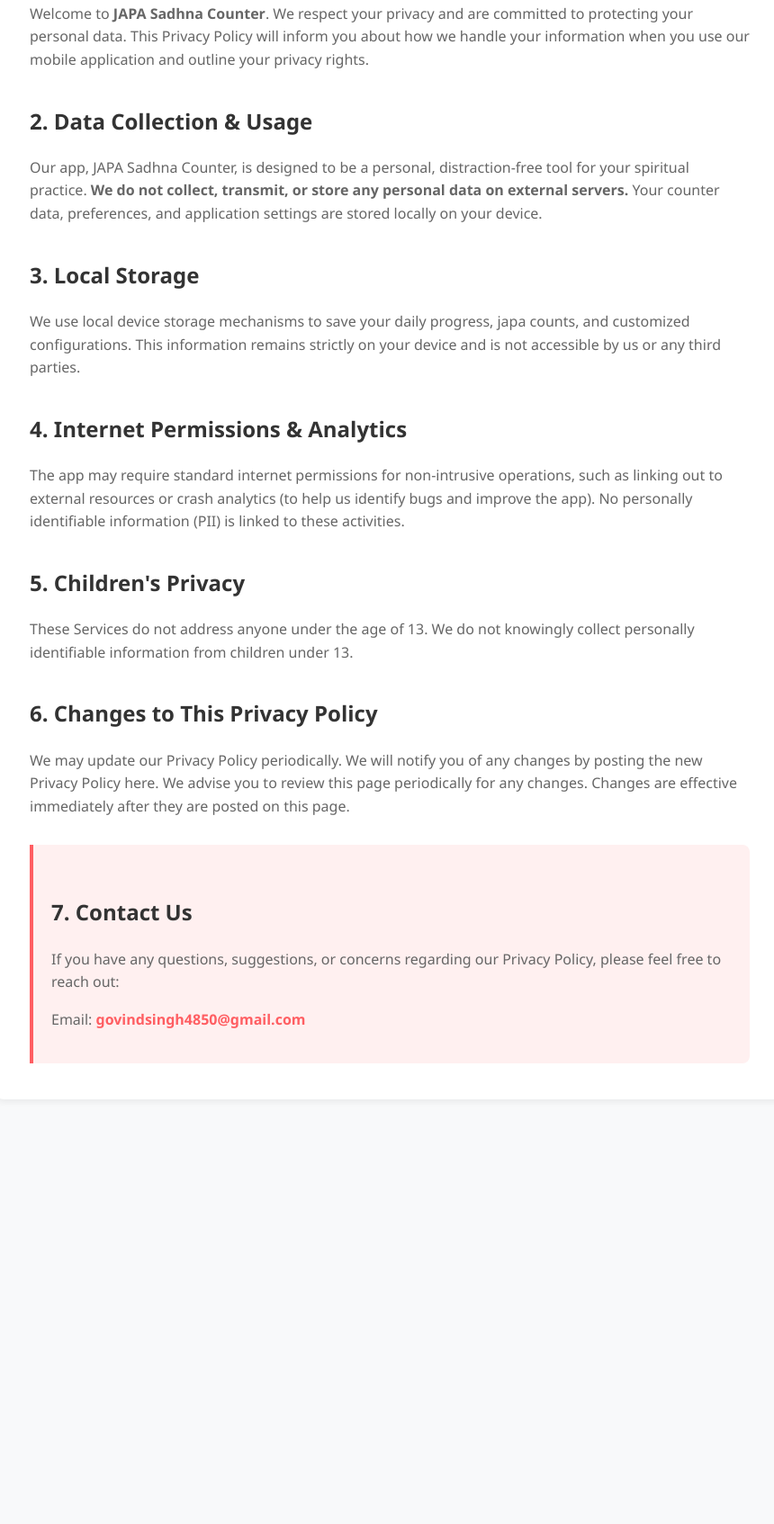
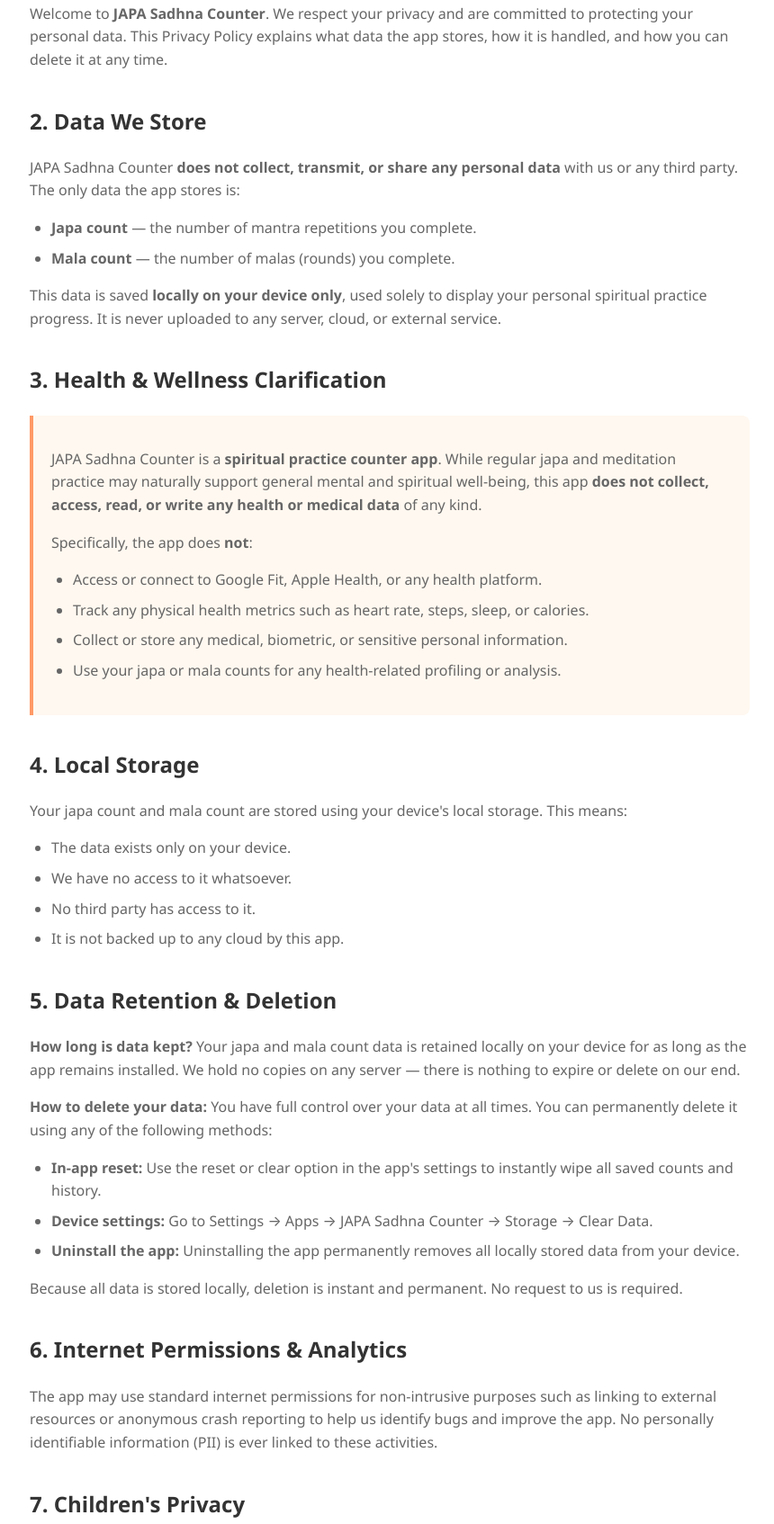
Before and after one commit to reactnativedev2026/JAPA_Counter_Pages, a plain HTML site: page privacy_policy.html in a window 1280 px wide. Shown: the part 631-2325 px from the top of the page at 90% size, without its empty margins (207-1067 px from the left). Before the commit the page ends 1893 px from the top, so only its background shows below. Drawn offline with Linux system fonts and the light colour scheme.

Commit message:
Update privacy_policy.html

```diff
--- a/privacy_policy.html
+++ b/privacy_policy.html
@@ -50,9 +50,7 @@
             box-shadow: 0 4px 6px rgba(0, 0, 0, 0.05);
         }
 
-        h1,
-        h2,
-        h3 {
+        h1, h2 {
             color: var(--text-main);
             margin-top: 1.5em;
         }
@@ -71,6 +69,11 @@
 
         ul {
             color: var(--text-muted);
+            padding-left: 1.5em;
+        }
+
+        li {
+            margin-bottom: 0.5em;
         }
 
         a {
@@ -92,6 +95,14 @@
 
         .contact-box a {
             font-weight: bold;
+        }
+
+        .info-box {
+            background: #fff8f0;
+            padding: 20px;
+            border-left: 4px solid var(--secondary);
+            border-radius: 0 8px 8px 0;
+            margin: 20px 0;
         }
 
         .nav-link {
@@ -131,50 +142,87 @@
         <img src="ic_launcher.png" alt="JAPA Sadhna Counter Logo" class="logo">
         <h1>Privacy Policy</h1>
         <p style="color: rgba(255,255,255,0.9); font-size: 1.2em;">JAPA Sadhna Counter</p>
-        <a href="terms_and_conditions.html" class="nav-link">View Terms & Conditions</a>
+        <a href="terms_and_conditions.html" class="nav-link">View Terms &amp; Conditions</a>
     </div>
 
     <div class="container">
         <p><strong>Last Updated:</strong> March 2026</p>
 
         <h2>1. Introduction</h2>
-        <p>Welcome to <strong>JAPA Sadhna Counter</strong>. We respect your privacy and are committed to protecting your
-            personal data. This Privacy Policy will inform you about how we handle your information when you use our
-            mobile application and outline your privacy rights.</p>
+        <p>Welcome to <strong>JAPA Sadhna Counter</strong>. We respect your privacy and are committed to protecting
+            your personal data. This Privacy Policy explains what data the app stores, how it is handled, and how
+            you can delete it at any time.</p>
 
-        <h2>2. Data Collection & Usage</h2>
-        <p>Our app, JAPA Sadhna Counter, is designed to be a personal, distraction-free tool for your spiritual
-            practice. <strong>We do not collect, transmit, or store any personal data on external servers.</strong> Your
-            counter data, preferences, and application settings are stored locally on your device.</p>
+        <h2>2. Data We Store</h2>
+        <p>JAPA Sadhna Counter <strong>does not collect, transmit, or share any personal data</strong> with us or
+            any third party. The only data the app stores is:</p>
+        <ul>
+            <li><strong>Japa count</strong> — the number of mantra repetitions you complete.</li>
+            <li><strong>Mala count</strong> — the number of malas (rounds) you complete.</li>
+        </ul>
+        <p>This data is saved <strong>locally on your device only</strong>, used solely to display your personal
+            spiritual practice progress. It is never uploaded to any server, cloud, or external service.</p>
 
-        <h2>3. Local Storage</h2>
-        <p>We use local device storage mechanisms to save your daily progress, japa counts, and customized
-            configurations. This information remains strictly on your device and is not accessible by us or any third
-            parties.</p>
+        <h2>3. Health &amp; Wellness Clarification</h2>
+        <div class="info-box">
+            <p>JAPA Sadhna Counter is a <strong>spiritual practice counter app</strong>. While regular japa and
+                meditation practice may naturally support general mental and spiritual well-being, this app
+                <strong>does not collect, access, read, or write any health or medical data</strong> of any kind.</p>
+            <p>Specifically, the app does <strong>not</strong>:</p>
+            <ul>
+                <li>Access or connect to Google Fit, Apple Health, or any health platform.</li>
+                <li>Track any physical health metrics such as heart rate, steps, sleep, or calories.</li>
+                <li>Collect or store any medical, biometric, or sensitive personal information.</li>
+                <li>Use your japa or mala counts for any health-related profiling or analysis.</li>
+            </ul>
+        </div>
 
-        <h2>4. Internet Permissions & Analytics</h2>
-        <p>The app may require standard internet permissions for non-intrusive operations, such as linking out to
-            external resources or crash analytics (to help us identify bugs and improve the app). No personally
-            identifiable information (PII) is linked to these activities.</p>
+        <h2>4. Local Storage</h2>
+        <p>Your japa count and mala count are stored using your device's local storage. This means:</p>
+        <ul>
+            <li>The data exists only on your device.</li>
+            <li>We have no access to it whatsoever.</li>
+            <li>No third party has access to it.</li>
+            <li>It is not backed up to any cloud by this app.</li>
+        </ul>
 
-        <h2>5. Children's Privacy</h2>
-        <p>These Services do not address anyone under the age of 13. We do not knowingly collect personally identifiable
+        <h2>5. Data Retention &amp; Deletion</h2>
+        <p><strong>How long is data kept?</strong> Your japa and mala count data is retained locally on your device
+            for as long as the app remains installed. We hold no copies on any server — there is nothing to expire
+            or delete on our end.</p>
+        <p><strong>How to delete your data:</strong> You have full control over your data at all times. You can
+            permanently delete it using any of the following methods:</p>
+        <ul>
+            <li><strong>In-app reset:</strong> Use the reset or clear option in the app's settings to instantly
+                wipe all saved counts and history.</li>
+            <li><strong>Device settings:</strong> Go to Settings → Apps → JAPA Sadhna Counter → Storage →
+                Clear Data.</li>
+            <li><strong>Uninstall the app:</strong> Uninstalling the app permanently removes all locally stored
+                data from your device.</li>
+        </ul>
+        <p>Because all data is stored locally, deletion is instant and permanent. No request to us is required.</p>
+
+        <h2>6. Internet Permissions &amp; Analytics</h2>
+        <p>The app may use standard internet permissions for non-intrusive purposes such as linking to external
+            resources or anonymous crash reporting to help us identify bugs and improve the app. No personally
+            identifiable information (PII) is ever linked to these activities.</p>
+
+        <h2>7. Children's Privacy</h2>
+        <p>This app is not directed at children under the age of 13. We do not knowingly collect any personal
             information from children under 13.</p>
 
-        <h2>6. Changes to This Privacy Policy</h2>
-        <p>We may update our Privacy Policy periodically. We will notify you of any changes by posting the new Privacy
-            Policy here. We advise you to review this page periodically for any changes. Changes are effective
-            immediately after they are posted on this page.</p>
+        <h2>8. Changes to This Privacy Policy</h2>
+        <p>We may update this Privacy Policy from time to time. Any changes will be posted on this page with an
+            updated effective date. We encourage you to review this page periodically. Changes take effect
+            immediately upon posting.</p>
 
         <div class="contact-box">
-            <h2>7. Contact Us</h2>
-            <p>If you have any questions, suggestions, or concerns regarding our Privacy Policy, please feel free to
-                reach out:</p>
+            <h2>9. Contact Us</h2>
+            <p>If you have any questions or concerns about this Privacy Policy, please feel free to reach out:</p>
             <p>Email: <a href="mailto:govindsingh4850@gmail.com">govindsingh4850@gmail.com</a></p>
         </div>
     </div>
 
 </body>
 
-
 </html>
```
